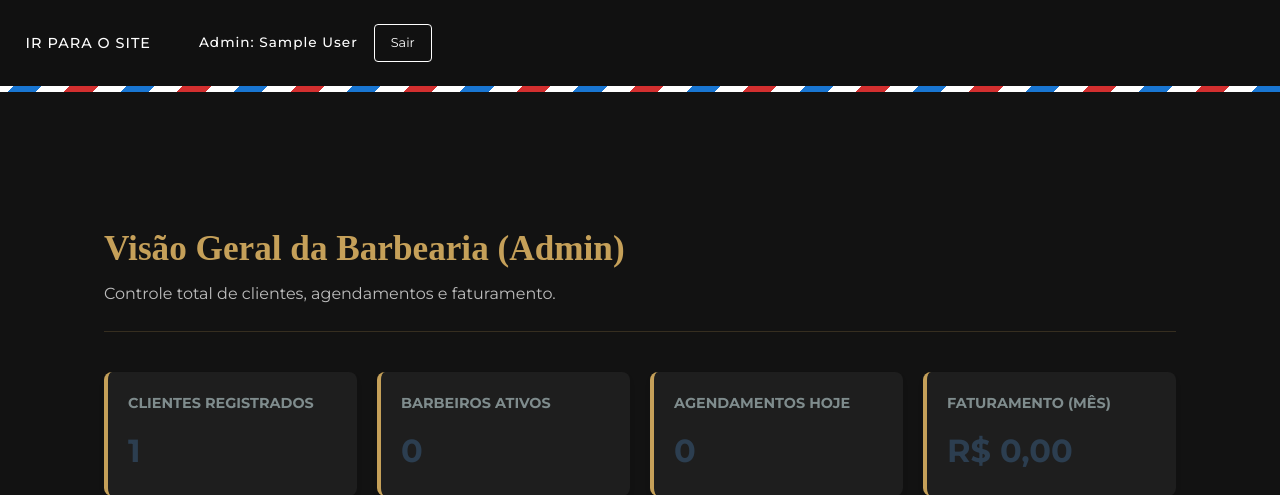
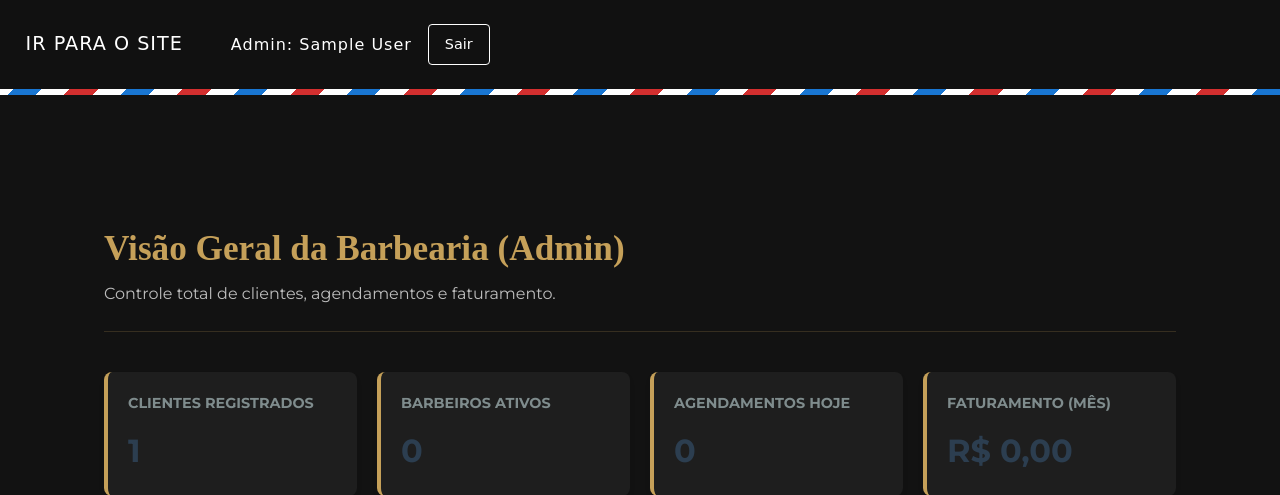
Before and after one commit to Slimshadydubois/Brooklyn-barber, a PHP site: page /enviar/admin_dashboard.php in a window 1280 px wide. Shown: the top 495 px of the page. Run offline with PHP 8.4, Linux system fonts and the light colour scheme; the visitor is signed in with stand-in values (Sample User, id 1); data that the repository does not hold is empty; some web fonts are replaced.

Commit message:
Apply Brooklyn Kid font to header elements

```diff
--- a/assets/css/style.css
+++ b/assets/css/style.css
@@ -1,3 +1,10 @@
+@font-face {
+    font-family: 'Brooklyn Kid';
+    src: url('../fonts/brooklyn_kid.ttf') format('truetype');
+    font-weight: normal;
+    font-style: normal;
+}
+
 :root {
     --bg-color: rgba(24, 26, 27, 1);
     --card-bg: #222222;
@@ -123,8 +130,9 @@ nav::after {
 .nav-links a {
     text-decoration: none;
     color: #ffffff;
+    font-family: 'Brooklyn Kid', cursive;
     font-weight: 500;
-    font-size: 0.9rem;
+    font-size: 1.2rem;
     text-transform: uppercase;
     letter-spacing: 1px;
     transition: var(--transition);
@@ -143,19 +151,22 @@ nav::after {
 .btn-nav {
     margin-top: 0 !important;
     padding: 0.5rem 1.5rem !important;
-    font-size: 0.8rem !important;
+    font-size: 0.9rem !important;
+    font-family: 'Brooklyn Kid', cursive;
 }
 
 .user-greeting {
-    font-size: 0.85rem;
+    font-size: 1rem;
     font-weight: 500;
+    font-family: 'Brooklyn Kid', cursive;
     color: #ffffff;
     letter-spacing: 1px;
     align-self: center;
 }
 
 .login-btn {
-    font-size: 0.8rem;
+    font-size: 0.9rem;
+    font-family: 'Brooklyn Kid', cursive;
     color: #ffffff;
     text-decoration: none;
     border: 1px solid #ffffff;
```
